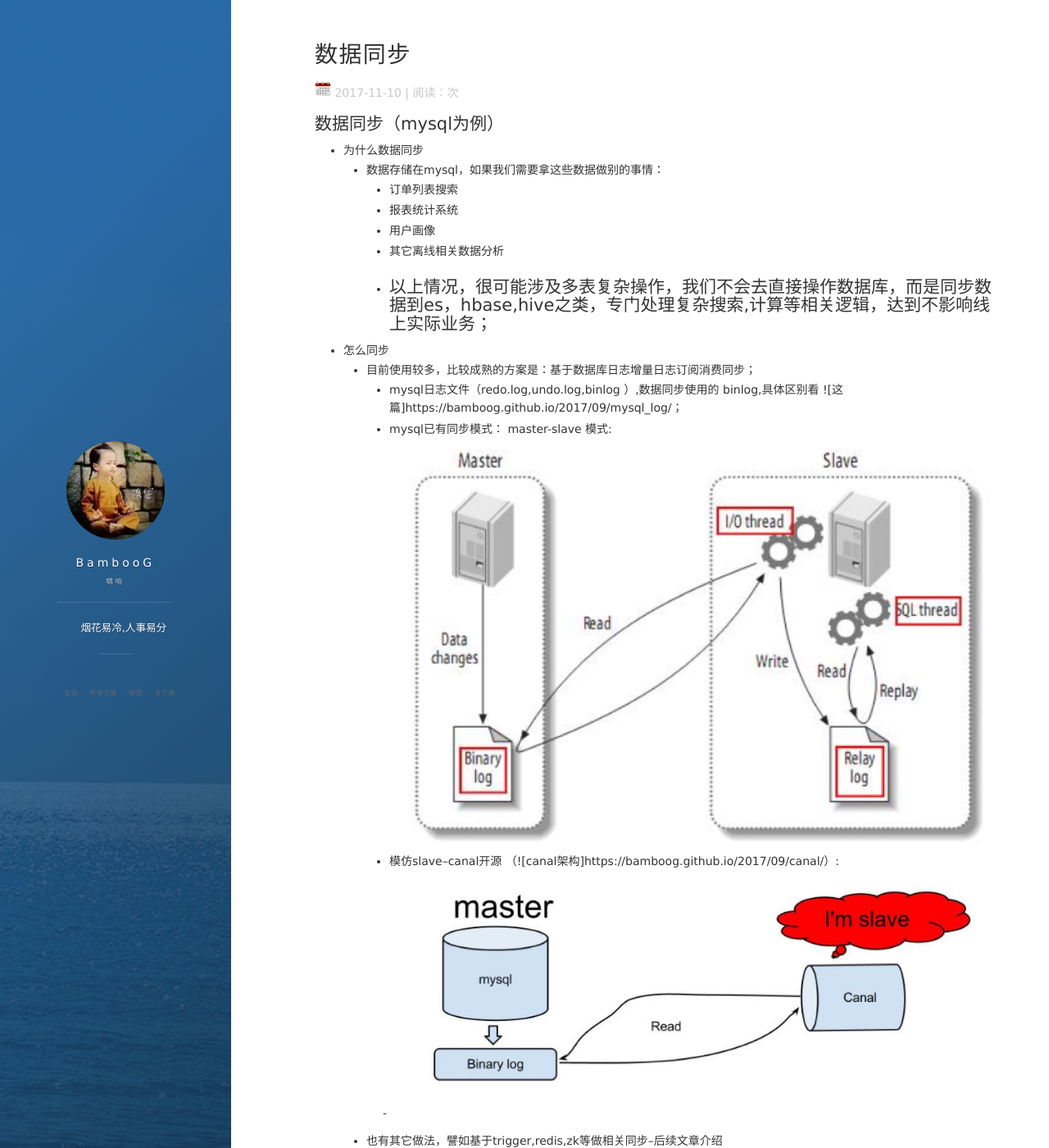
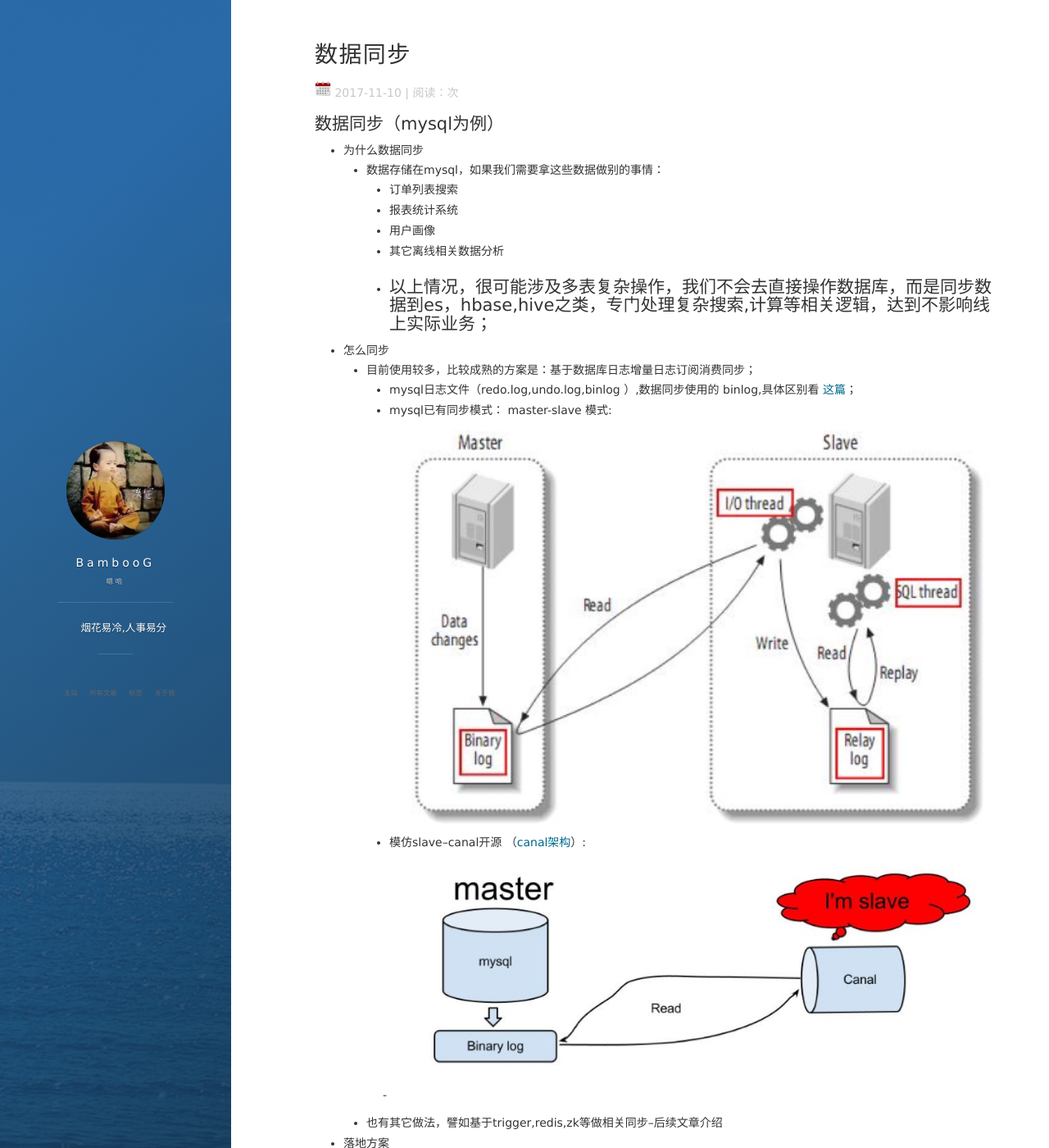
Before and after one commit to bamboog/bamboog.github.io, a Jekyll site: the page built from _posts/2017-11-09-data-sync.md, in a window 1280 px wide and 1400 px high. Shown: the whole window at 82% size. Built offline with Jekyll 4.4.1, drawn with Linux system fonts in a browser that asks for light colours; nearby versions of some CDN libraries; comment, search, counter and statistics services are not loaded.

Commit message:
change_hy_link

```diff
--- a/_posts/2017-11-09-data-sync.md
+++ b/_posts/2017-11-09-data-sync.md
@@ -15,11 +15,11 @@ tags: Design
   -
 - 怎么同步
   - 目前使用较多，比较成熟的方案是：基于数据库日志增量日志订阅消费同步；
-    - mysql日志文件（redo.log,undo.log,binlog ）,数据同步使用的 binlog,具体区别看 ![这篇]https://bamboog.github.io/2017/09/mysql_log/；
+    - mysql日志文件（redo.log,undo.log,binlog ）,数据同步使用的 binlog,具体区别看 [这篇](https://bamboog.github.io/2017/09/mysql_log/)；
     - mysql已有同步模式： master-slave 模式:
     ![](https://bamboog.github.io/images/mysql/mysql_master_slave.png)
     - 模仿slave--canal开源
-    （![canal架构]https://bamboog.github.io/2017/09/canal/）:
+    （[canal架构](https://bamboog.github.io/2017/09/canal/)）:
     ![](https://bamboog.github.io/images/mysql/mysql_canal.png)
 
     -
```
